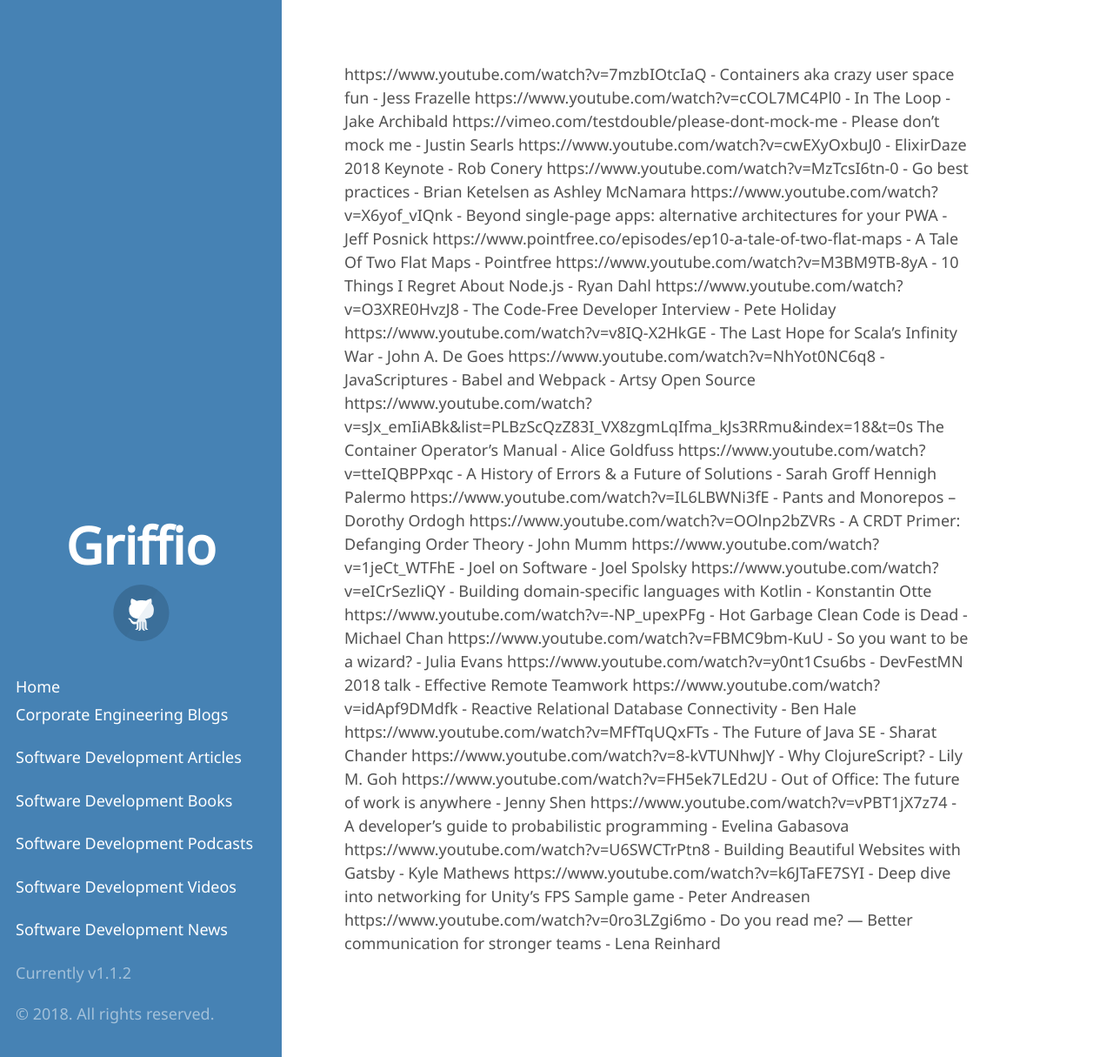
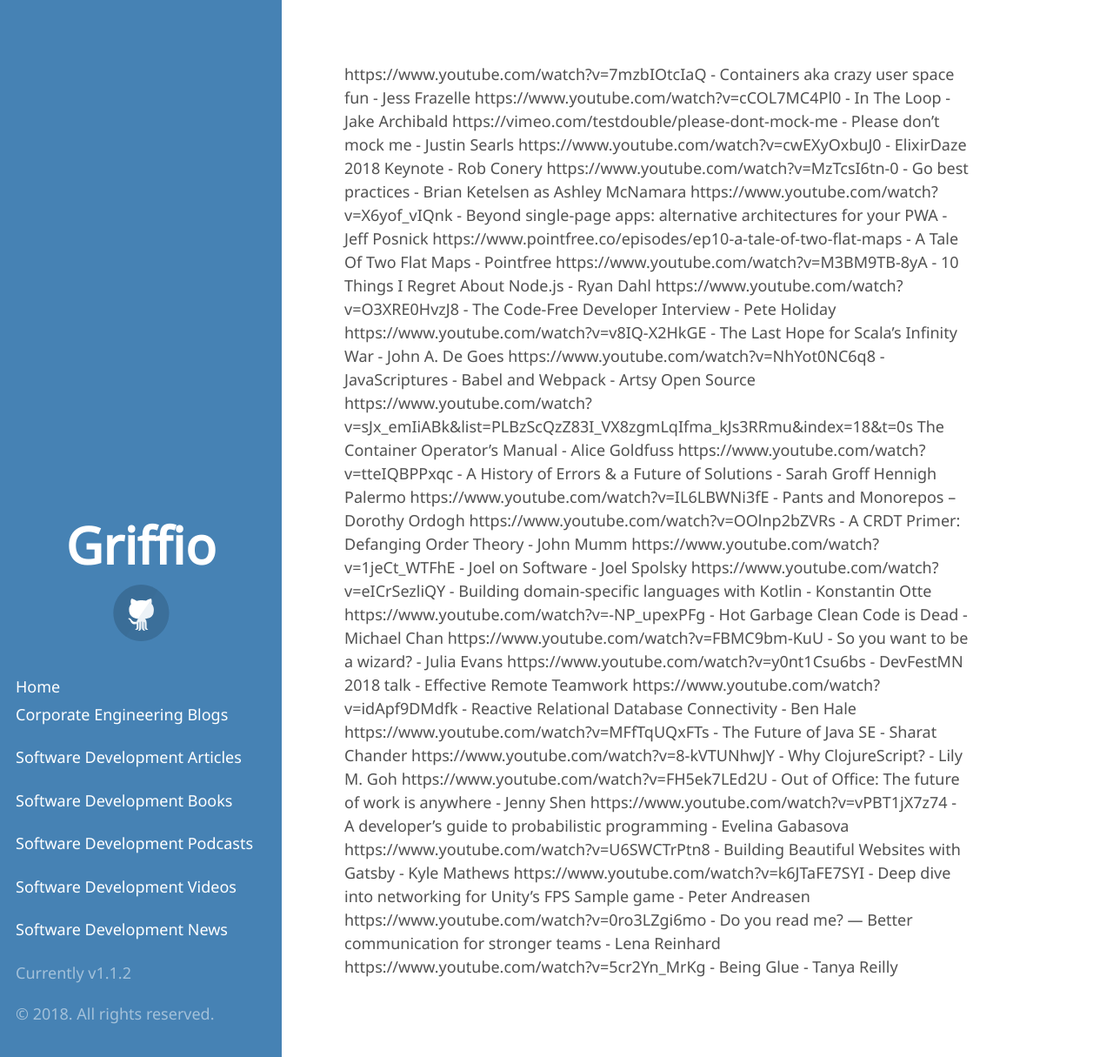
Before and after one commit to griffio/griffio.github.io, a Jekyll site: the page built from tech_talks_highlighted_2018.md, in a window 1280 px wide and 1215 px high. Shown: the whole window at 87% size. Built offline with Jekyll 4.4.1, drawn with Linux system fonts in a browser that asks for light colours; some web fonts are replaced; our own code applies the rules of GitHub Pages for plain Markdown files.

Commit message:
Being Glue - Tanya Reill

```diff
--- a/tech_talks_highlighted_2018.md
+++ b/tech_talks_highlighted_2018.md
@@ -26,3 +26,4 @@
 https://www.youtube.com/watch?v=U6SWCTrPtn8 - Building Beautiful Websites with Gatsby - Kyle Mathews
 https://www.youtube.com/watch?v=k6JTaFE7SYI - Deep dive into networking for Unity's FPS Sample game - Peter Andreasen
 https://www.youtube.com/watch?v=0ro3LZgi6mo - Do you read me? — Better communication for stronger teams - Lena Reinhard
+https://www.youtube.com/watch?v=5cr2Yn_MrKg - Being Glue - Tanya Reilly
```
